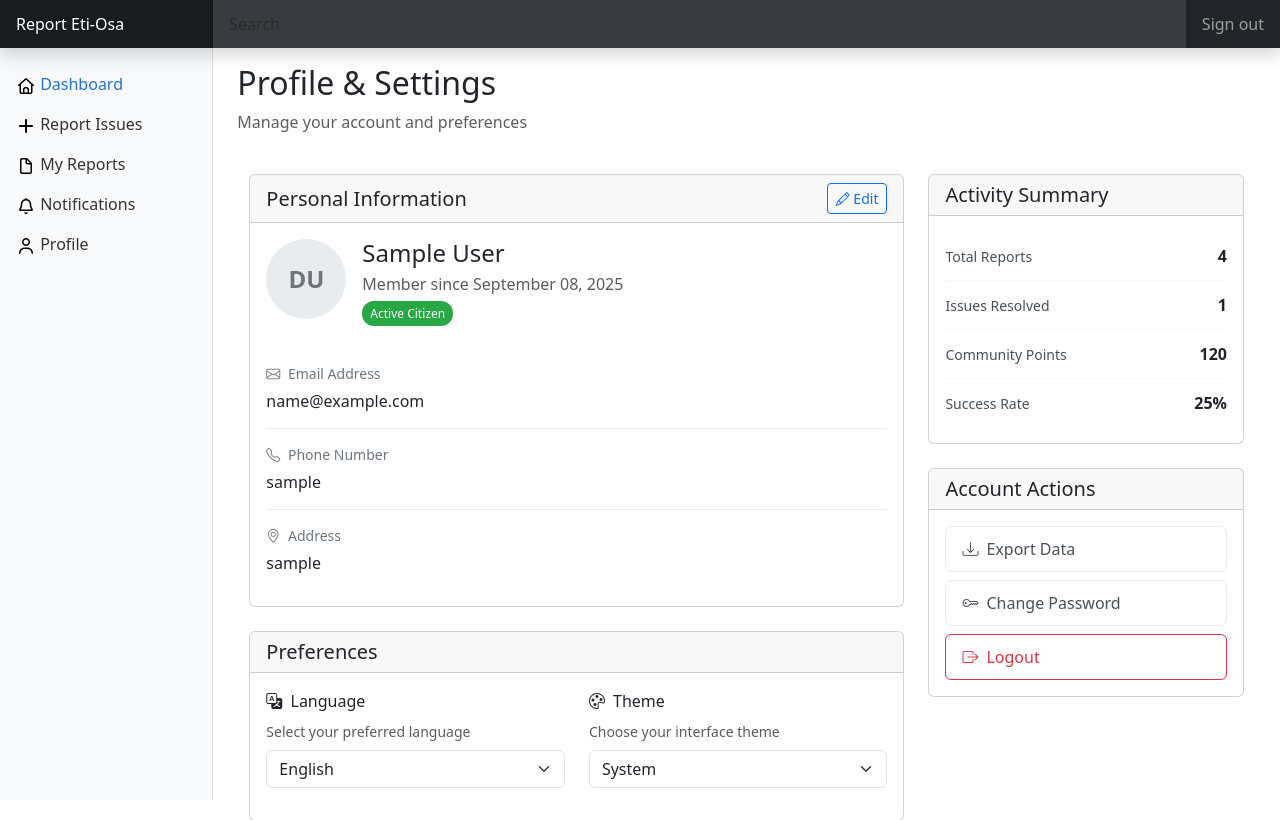
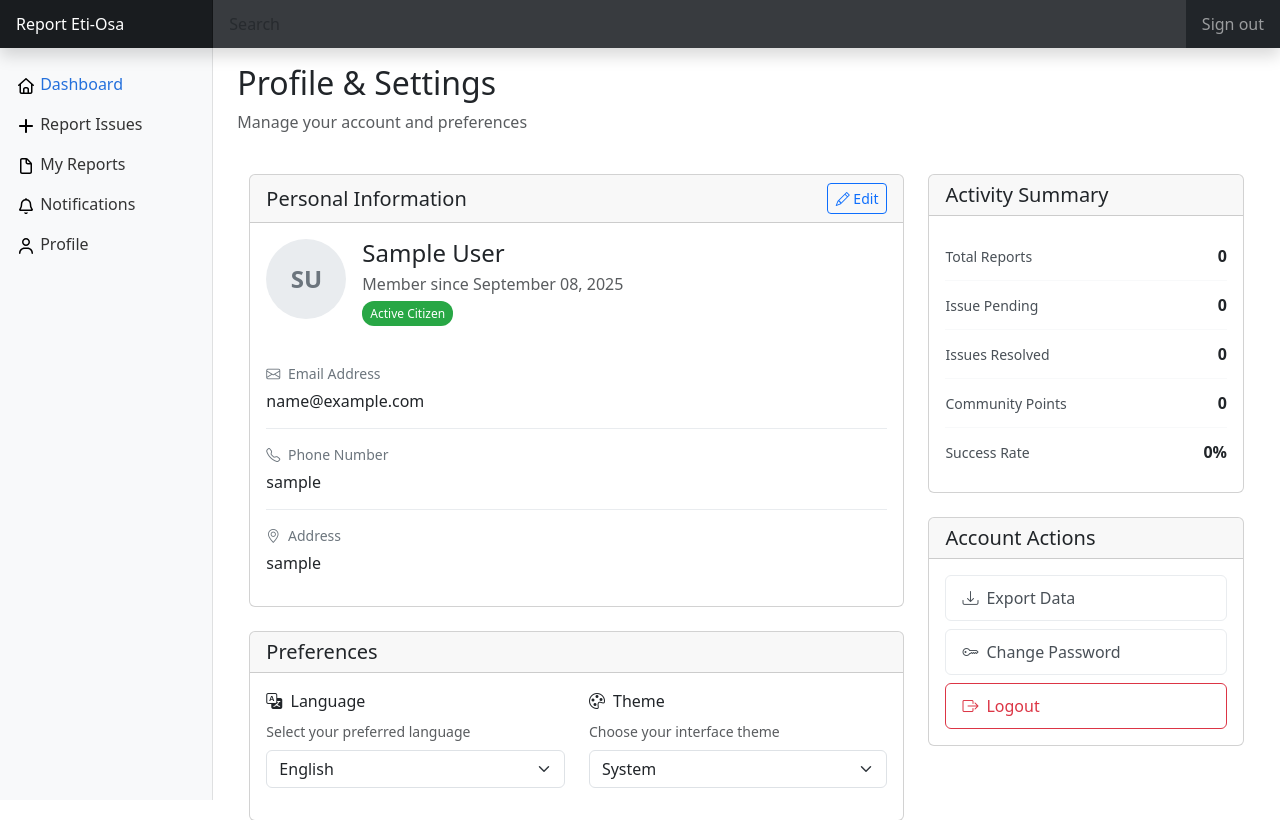
Before and after one commit to nnamdiindu/Report_Eti-Osa, a Flask app: page /profile in a window 1280 px wide. Shown: the top 820 px of the page. Run offline with Flask 3, Linux system fonts and the light colour scheme; the visitor is signed in with stand-in values (Sample User, id 1); data that the repository does not hold is empty; some libraries are stand-ins or nearby versions.

Commit message:
Finish implementation of profile page

```diff
--- a/main.py
+++ b/main.py
@@ -151,7 +151,17 @@ def login():
 @app.route("/dashboard")
 @login_required
 def dashboard():
-    return render_template("dashboard.html", current_user=current_user)
+    """Display current user's reports with files"""
+    reports = db.session.execute(
+        db.select(Reports).where(Reports.user_id == current_user.id).order_by(Reports.created_at.desc())
+    ).scalars().all()
+
+    """Display current user's pending reports"""
+    pending = db.session.execute(
+        db.select(Reports).where(Reports.user_id == current_user.id).order_by(Reports.status)
+    ).scalars().all()
+
+    return render_template("dashboard.html", reports=reports, pending=pending, current_user=current_user)
 
 
 @app.route("/report_issue", methods=["GET", "POST"])
@@ -291,7 +301,16 @@ def user_reports():
 @app.route("/profile")
 @login_required
 def profile():
-    return render_template("profile.html", current_user=current_user)
+    """Display current user's reports with files"""
+    reports = db.session.execute(
+        db.select(Reports).where(Reports.user_id == current_user.id).order_by(Reports.created_at.desc())
+    ).scalars().all()
+
+    """Display current user's pending reports"""
+    pending = db.session.execute(
+        db.select(Reports).where(Reports.user_id == current_user.id).order_by(Reports.status)
+    ).scalars().all()
+    return render_template("profile.html", reports=reports, pending=pending, current_user=current_user)
 
 @app.route("/edit_profile", methods=["POST"])
 @login_required  # Add this decorator since you're using current_user
--- a/templates/profile.html
+++ b/templates/profile.html
@@ -34,7 +34,7 @@
                 <div class="card-body">
                     <div class="d-flex align-items-start mb-4">
                         <div class="profile-avatar me-3">
-                            DU
+                            {{ current_user.full_name.split(" ")[0][0] }}{{ current_user.full_name.split(" ")[1][0] }}
                         </div>
                         <div class="flex-grow-1">
                             <div id="nameDisplay">
@@ -165,19 +165,23 @@
                 <div class="card-body">
                     <div class="activity-item">
                         <span class="activity-label">Total Reports</span>
-                        <span class="activity-value">4</span>
+                        <span class="activity-value">{{ reports|length  }}</span>
+                    </div>
+                    <div class="activity-item">
+                        <span class="activity-label">Issue Pending</span>
+                        <span class="activity-value">{{ pending|length }}</span>
                     </div>
                     <div class="activity-item">
                         <span class="activity-label">Issues Resolved</span>
-                        <span class="activity-value">1</span>
+                        <span class="activity-value">0</span>
                     </div>
                     <div class="activity-item">
                         <span class="activity-label">Community Points</span>
-                        <span class="activity-value">120</span>
+                        <span class="activity-value">0</span>
                     </div>
                     <div class="activity-item">
                         <span class="activity-label">Success Rate</span>
-                        <span class="activity-value">25%</span>
+                        <span class="activity-value">0%</span>
                     </div>
                 </div>
             </div>
--- a/templates/user_report.html
+++ b/templates/user_report.html
@@ -29,7 +29,7 @@
 <!-- Card Dashboard Content -->
 <div class="dashboard-cards mb-3">
     <div class="card-metric card-total">
-        <div class="metric-number text-dark">{{ reports|length  }}</div>
+        <div class="metric-number text-dark">{{ reports|length }}</div>
         <div class="metric-label">Total Reports</div>
     </div>
     <div class="card-metric card-pending">
@@ -37,7 +37,7 @@
         <div class="metric-label">Active</div>
     </div>
     <div class="card-metric card-resolved">
-        <div class="metric-number text-success">1</div>
+        <div class="metric-number text-success">0</div>
         <div class="metric-label">Resolved</div>
     </div>
 </div>
```
Also changed, not shown: templates/dashboard.html (+13 -23 lines).
